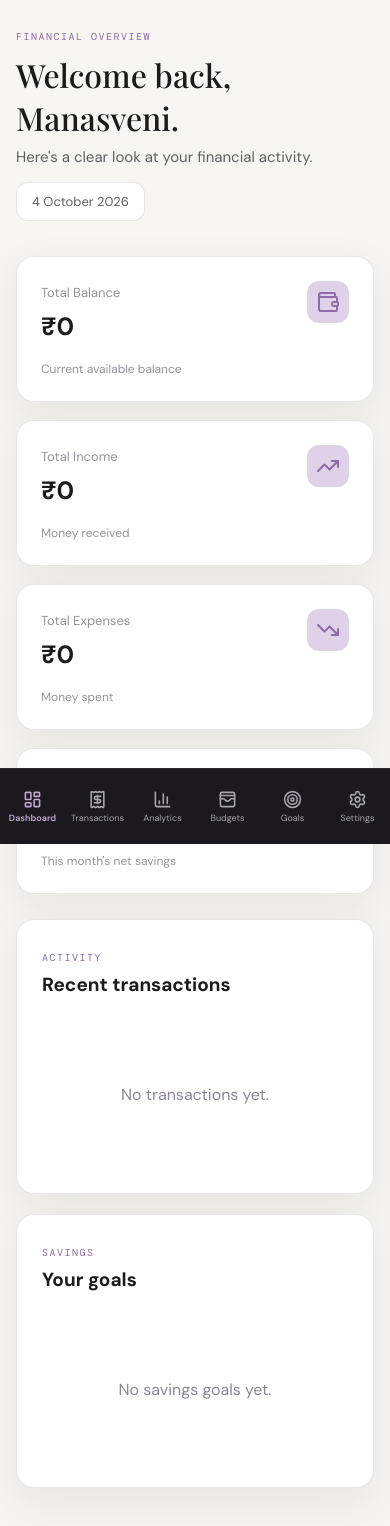
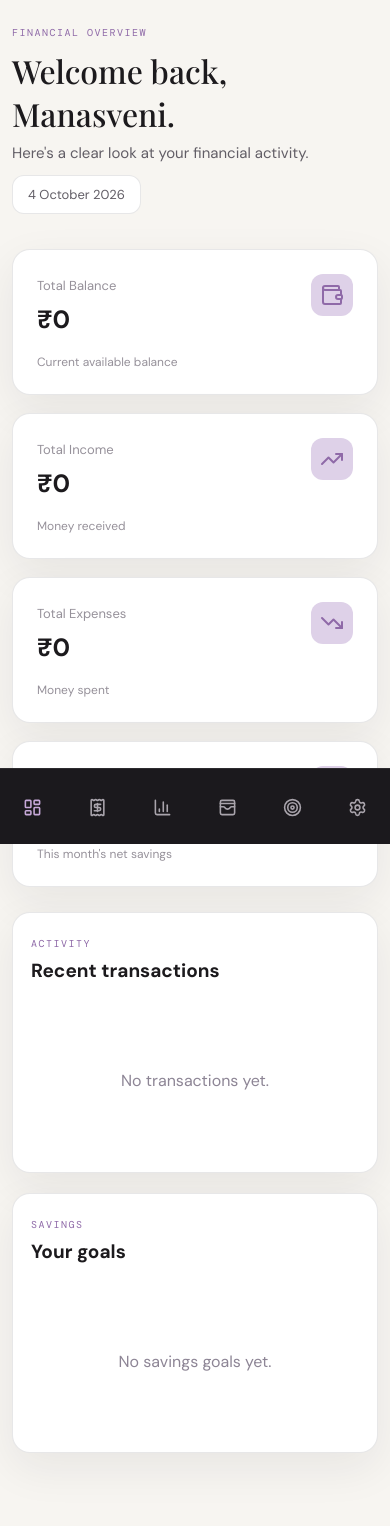
Before and after one commit to garg-manasveni/finsight-finance-dashboard, a React (Vite) app: page / in a window 390 px wide. Shown: the top 1526 px of the page. Built offline with nearby package versions, Linux system fonts and the light colour scheme.

Commit message:
Updated Screen Management

```diff
--- a/src/components/Sidebar.jsx
+++ b/src/components/Sidebar.jsx
@@ -67,6 +67,8 @@ function Sidebar() {
                             key={item.path}
                             to={item.path}
                             end={item.path === "/"}
+                            aria-label={item.name}
+                            title={item.name}
                             className={({ isActive }) =>
                                 isActive
                                     ? "nav-item active"
--- a/src/index.css
+++ b/src/index.css
@@ -1319,16 +1319,29 @@ body.dark-mode .recharts-cartesian-grid line {
 
     .sidebar {
         width: 80px;
-    }
-
-    .sidebar-logo-text,
-    .sidebar-link span,
-    .sidebar-footer {
+        padding: 24px 10px;
+    }
+
+    .sidebar .brand {
+        justify-content: center;
+        padding: 0 0 28px;
+    }
+
+    .sidebar .brand > div:last-child,
+    .sidebar .nav-item span,
+    .sidebar .sidebar-footer {
         display: none;
+    }
+
+    .sidebar .nav-item {
+        justify-content: center;
+        padding-inline: 10px;
     }
 
     .main-content {
         margin-left: 80px;
+        width: calc(100% - 80px);
+        padding: 32px 24px;
     }
 
     .analytics-grid {
@@ -1363,7 +1376,7 @@ body.dark-mode .recharts-cartesian-grid line {
         height: 100%;
     }
 
-    .sidebar-link {
+    .nav-item {
         padding: 10px;
     }
 
@@ -2114,3 +2127,119 @@ body.dark-mode .secondary-button {
         padding: 24px 16px 100px;
     }
 }
+
+@media (max-width: 420px) {
+    .sidebar .nav-item span {
+        display: none;
+    }
+
+    .sidebar .nav-item {
+        gap: 0;
+    }
+
+    .main-content {
+        padding: 20px 12px 96px;
+    }
+
+    .dashboard-card,
+    .chart-card,
+    .table-card,
+    .settings-card,
+    .transactions-card,
+    .form-card,
+    .budget-card,
+    .goal-card {
+        padding: 18px;
+    }
+
+    .transaction-row {
+        gap: 10px;
+    }
+
+    .transaction-info {
+        gap: 8px;
+    }
+
+    .transaction-info h3 {
+        overflow-wrap: anywhere;
+    }
+}
+
+@media (min-width: 761px) and (max-width: 1100px) {
+    .main-content {
+        padding: 32px;
+    }
+
+    .dashboard-grid,
+    .charts-grid,
+    .analytics-grid {
+        grid-template-columns: minmax(0, 1fr);
+    }
+}
+
+@media (max-width: 760px) {
+    .page-header {
+        gap: 12px;
+    }
+
+    .page-header h1,
+    .page-header h2 {
+        overflow-wrap: anywhere;
+    }
+
+    .date-badge {
+        max-width: 100%;
+    }
+
+    .stats-grid,
+    .budget-grid,
+    .goal-grid,
+    .analytics-summary {
+        grid-template-columns: minmax(0, 1fr);
+    }
+
+    .dashboard-grid,
+    .charts-grid,
+    .analytics-grid {
+        grid-template-columns: minmax(0, 1fr);
+    }
+
+    .dashboard-card,
+    .chart-card,
+    .table-card,
+    .settings-card,
+    .transactions-card,
+    .form-card,
+    .budget-card,
+    .goal-card {
+        min-width: 0;
+    }
+
+    .inline-form,
+    .goal-form {
+        width: 100%;
+    }
+
+    .inline-form > *,
+    .goal-form > * {
+        width: 100%;
+        min-width: 0;
+    }
+
+    .transaction-toolbar {
+        align-items: stretch;
+    }
+
+    .transaction-row {
+        gap: 12px;
+    }
+
+    .transaction-right {
+        flex-shrink: 0;
+    }
+
+    .chart-container,
+    .pie-container {
+        height: 280px;
+    }
+}
--- a/src/pages/Transactions.jsx
+++ b/src/pages/Transactions.jsx
@@ -217,8 +217,8 @@ function Transactions({
 
                                             <div className="transaction-icon">
                                                 {transaction.type === "income"
-                                                    ? "↗"
-                                                    : "↘"}
+                                                    ? "↘"
+                                                    : "↗"}
                                             </div>
 
                                             <div>
```
